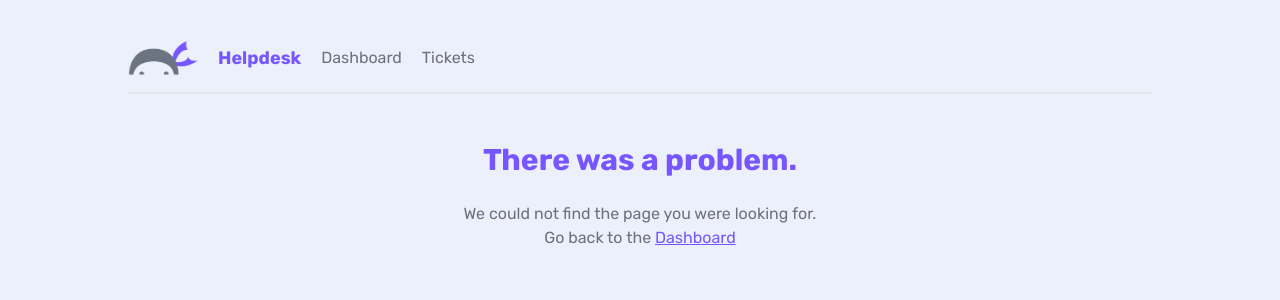
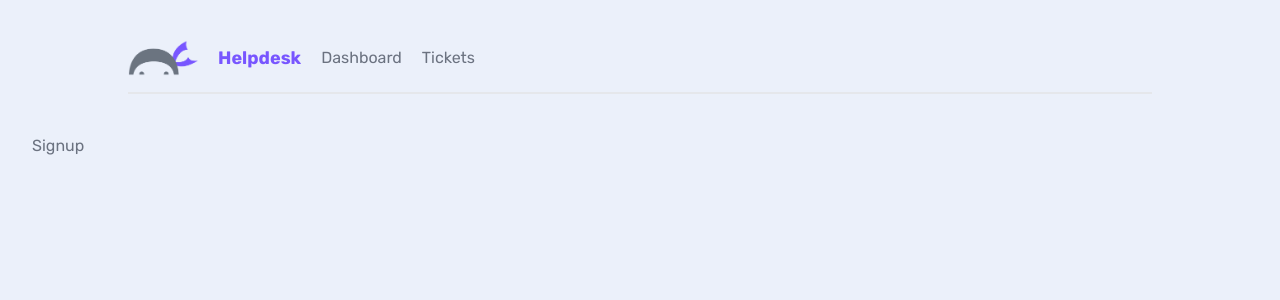
Before and after one commit to PAZHames/next-app-1, a Next.js app: page /signup in a window 1280 px wide. Before the commit this address had no page. Shown: the top 300 px of the page. Built offline with nearby package versions, Linux system fonts and the light colour scheme.

Commit message:
created login and signup page in auth route group. put all dashboard pages in route group

```diff
--- /dev/null
+++ b/src/app/(auth)/login/page.jsx
@@ -0,0 +1,5 @@
+export default function Login() {
+    return <div>
+  Log in
+    </div>;
+  }
--- /dev/null
+++ b/src/app/(auth)/signup/page.jsx
@@ -0,0 +1,5 @@
+export default function Signup() {
+  return <div>
+Signup
+  </div>;
+}
```
Also changed, not shown: src/app/(dashboard)/loading.jsx (renamed from src/app/loading.jsx), src/app/(dashboard)/not-found.jsx (renamed from src/app/not-found.jsx), src/app/(dashboard)/page.jsx (renamed from src/app/page.jsx), src/app/(dashboard)/tickets/TicketList.jsx (renamed from src/app/tickets/TicketList.jsx), src/app/(dashboard)/tickets/[id]/page.jsx (renamed from src/app/tickets/[id]/page.jsx), src/app/(dashboard)/tickets/create/CreateForm.jsx (renamed from src/app/tickets/create/CreateForm.jsx), src/app/(dashboard)/tickets/create/page.jsx (renamed from src/app/tickets/create/page.jsx), src/app/(dashboard)/tickets/not-found.jsx (renamed from src/app/tickets/not-found.jsx), src/app/(dashboard)/tickets/page.jsx (renamed from src/app/tickets/page.jsx).
